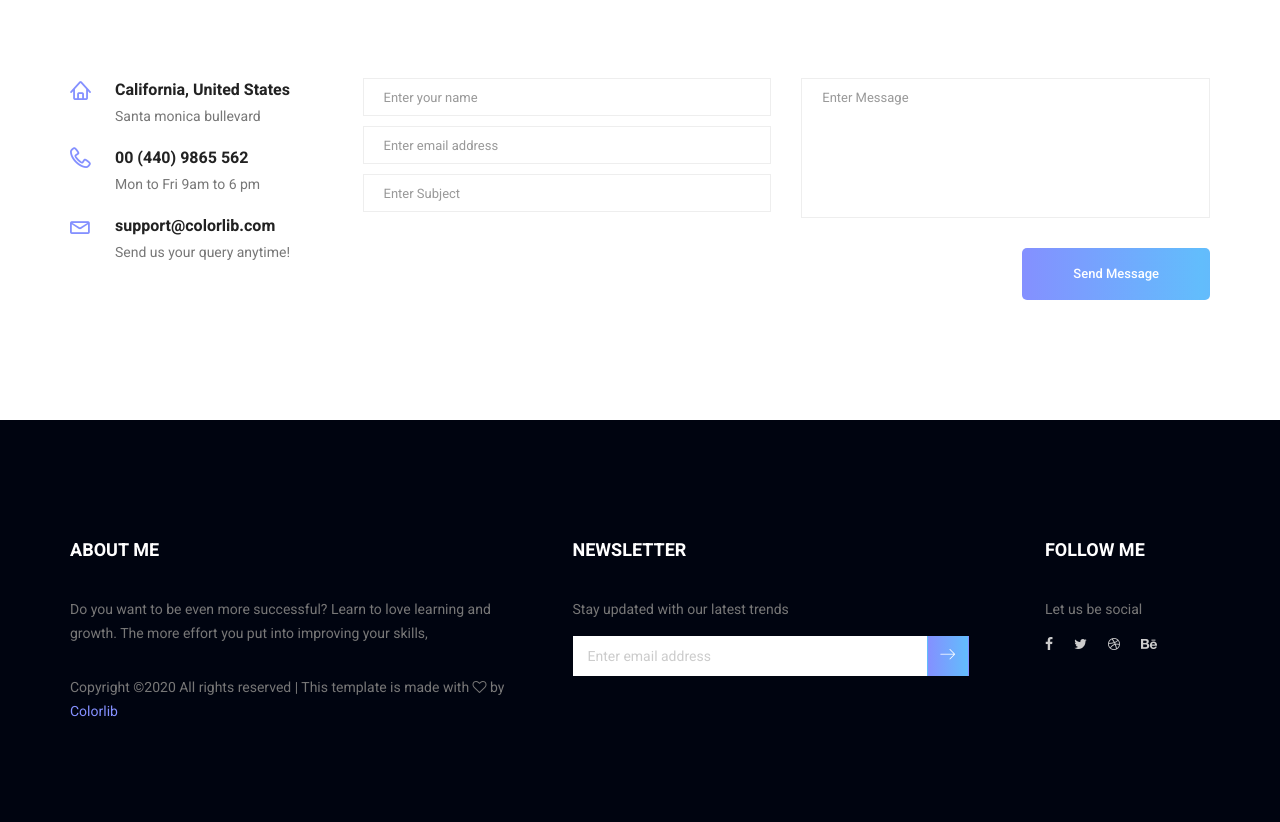
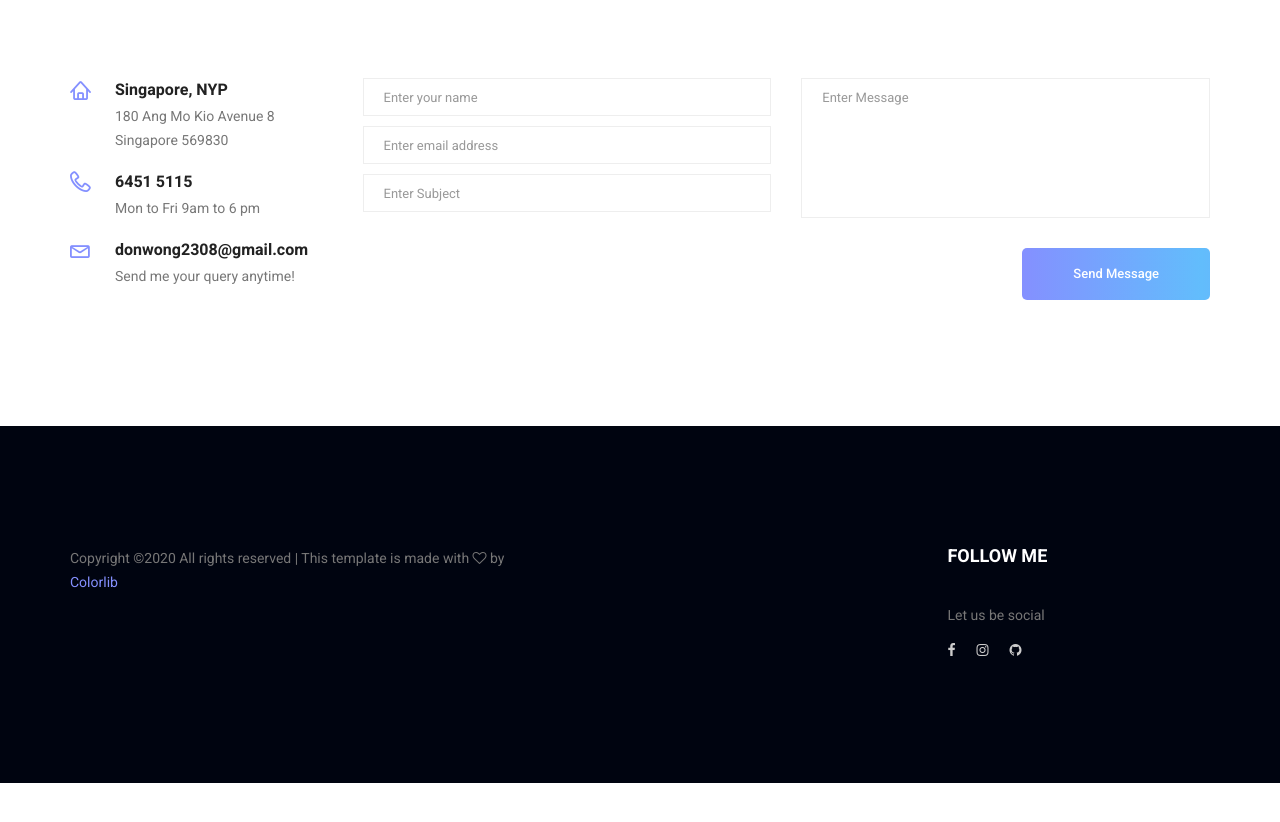
Before and after one commit to donwong2308/donwong2308.github.io, a plain HTML site: page contact.html in a window 1280 px wide. Shown: the part 972-1794 px from the top of the page. After the commit the page ends 1755 px from the top, so only its background shows below. Drawn offline with Linux system fonts and the light colour scheme; some packages are replaced by stand-ins of ours.

Commit message:
Update contact.html

```diff
--- a/contact.html
+++ b/contact.html
@@ -26,7 +26,7 @@
             <nav class="navbar navbar-expand-lg navbar-light">
         <div class="container box_1620">
           <!-- Brand and toggle get grouped for better mobile display -->
-						<a class="navbar-brand logo_h" href="index.html"><img src="img/logo.png" alt=""></a>
+
           <button class="navbar-toggler" type="button" data-toggle="collapse" data-target="#navbarSupportedContent" aria-controls="navbarSupportedContent" aria-expanded="false" aria-label="Toggle navigation">
             <span class="icon-bar"></span>
             <span class="icon-bar"></span>
@@ -36,23 +36,9 @@
           <div class="collapse navbar-collapse offset" id="navbarSupportedContent">
             <ul class="nav navbar-nav menu_nav ml-auto">
               <li class="nav-item active"><a class="nav-link" href="index.html">Home</a></li>
-								<li class="nav-item"><a class="nav-link" href="about-us.html">About</a></li>
-								<li class="nav-item"><a class="nav-link" href="services.html">Services</a>
-								<li class="nav-item submenu dropdown">
-									<a href="#" class="nav-link dropdown-toggle" data-toggle="dropdown" role="button" aria-haspopup="true" aria-expanded="false">Pages</a>
-									<ul class="dropdown-menu">
-										<li class="nav-item"><a class="nav-link" href="portfolio.html">Portfolio</a></li>
-										<li class="nav-item"><a class="nav-link" href="portfolio-details.html">Project Details</a></li>
-										<li class="nav-item"><a class="nav-link" href="elements.html">Elements</a></li>
-									</ul>
-								</li>
-								<li class="nav-item submenu dropdown">
-									<a href="#" class="nav-link dropdown-toggle" data-toggle="dropdown" role="button" aria-haspopup="true" aria-expanded="false">Blog</a>
-									<ul class="dropdown-menu">
-										<li class="nav-item"><a class="nav-link" href="blog.html">Blog</a></li>
-										<li class="nav-item"><a class="nav-link" href="single-blog.html">Blog Details</a></li>
-									</ul>
-								</li>
+              <li class="nav-item"><a class="nav-link" href="index.html #about">About</a></li>
+              <li class="nav-item"><a class="nav-link" href="index.html #services">Services</a>
+              <li class="nav-item"><a class="nav-link" href="index.html #projects">Projects</a>
               <li class="nav-item"><a class="nav-link" href="contact.html">Contact</a></li>
             </ul>
           </div>
@@ -68,7 +54,7 @@
             	<div class="overlay bg-parallax" data-stellar-ratio="0.9" data-stellar-vertical-offset="0" data-background=""></div>
 				<div class="container">
 					<div class="banner_content text-center">
-						<h2>CONTACT US</h2>
+						<h2>CONTACT ME</h2>
 						<div class="page_link">
 							<a href="index.html">Home</a>
 							<a href="contact.html">CONTACT</a>
@@ -96,18 +82,18 @@
                         <div class="contact_info">
                             <div class="info_item">
                                 <i class="lnr lnr-home"></i>
-                                <h6>California, United States</h6>
-                                <p>Santa monica bullevard</p>
+                                <h6>Singapore, NYP</h6>
+                                <p>180 Ang Mo Kio Avenue 8 Singapore 569830</p>
                             </div>
                             <div class="info_item">
                                 <i class="lnr lnr-phone-handset"></i>
-                                <h6><a href="#">00 (440) 9865 562</a></h6>
+                                <h6><a href="#">6451 5115</a></h6>
                                 <p>Mon to Fri 9am to 6 pm</p>
                             </div>
                             <div class="info_item">
                                 <i class="lnr lnr-envelope"></i>
-                                <h6><a href="#">support@colorlib.com</a></h6>
-                                <p>Send us your query anytime!</p>
+                                <h6><a href="#">donwong2308@gmail.com</a></h6>
+                                <p>Send me your query anytime!</p>
                             </div>
                         </div>
                     </div>
@@ -145,32 +131,14 @@
         		<div class="row footer_inner">
         			<div class="col-lg-5 col-sm-6">
         				<aside class="f_widget ab_widget">
-        					<div class="f_title">
-        						<h3>About Me</h3>
-        					</div>
-        					<p>Do you want to be even more successful? Learn to love learning and growth. The more effort you put into improving your skills,</p>
+
         					<p><!-- Link back to Colorlib can't be removed. Template is licensed under CC BY 3.0. -->
 Copyright &copy;<script>document.write(new Date().getFullYear());</script> All rights reserved | This template is made with <i class="fa fa-heart-o" aria-hidden="true"></i> by <a href="https://colorlib.com" target="_blank">Colorlib</a>
 <!-- Link back to Colorlib can't be removed. Template is licensed under CC BY 3.0. -->
 </p>
         				</aside>
         			</div>
-        			<div class="col-lg-5 col-sm-6">
-        				<aside class="f_widget news_widget">
-        					<div class="f_title">
-        						<h3>Newsletter</h3>
-        					</div>
-        					<p>Stay updated with our latest trends</p>
-        					<div id="mc_embed_signup">
-                                <form target="_blank" action="https://spondonit.us12.list-manage.com/subscribe/post?u=1462626880ade1ac87bd9c93a&amp;id=92a4423d01" method="get" class="subscribe_form relative">
-                                	<div class="input-group d-flex flex-row">
-                                        <input name="EMAIL" placeholder="Enter email address" onfocus="this.placeholder = ''" onblur="this.placeholder = 'Email Address '" required="" type="email">
-                                        <button class="btn sub-btn"><span class="lnr lnr-arrow-right"></span></button>
-                                    </div>
-                                    <div class="mt-10 info"></div>
-                                </form>
-                            </div>
-        				</aside>
+        			<div class="col-lg-4">
               </div>
         			<div class="col-lg-2">
         				<aside class="f_widget social_widget">
@@ -179,10 +147,10 @@ Copyright &copy;<script>document.write(new Date().getFullYear());</script> All r
         					</div>
         					<p>Let us be social</p>
         					<ul class="list">
-        						<li><a href="#"><i class="fa fa-facebook"></i></a></li>
-        						<li><a href="#"><i class="fa fa-twitter"></i></a></li>
-        						<li><a href="#"><i class="fa fa-dribbble"></i></a></li>
-        						<li><a href="#"><i class="fa fa-behance"></i></a></li>
+        						<li><a href="https://www.facebook.com/donavon.wong/"><i class="fa fa-facebook"></i></a></li>
+
+        						<li><a href="https://www.instagram.com/donabeee/"><i class="fa fa-instagram"></i></a></li>
+        						<li><a href="https://github.com/donwong2308"><i class="fa fa-github"></i></a></li>
         					</ul>
         				</aside>
         			</div>
```
Lines whose indentation alone changed are shown as unchanged.
